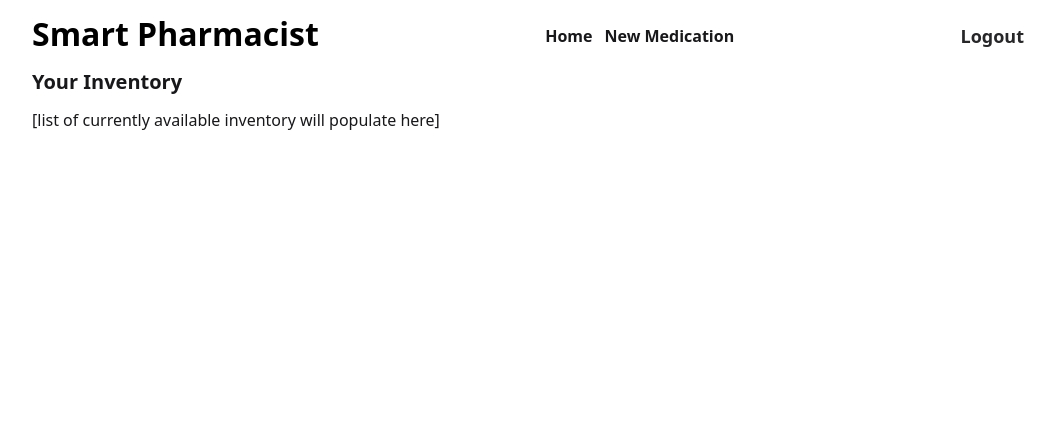
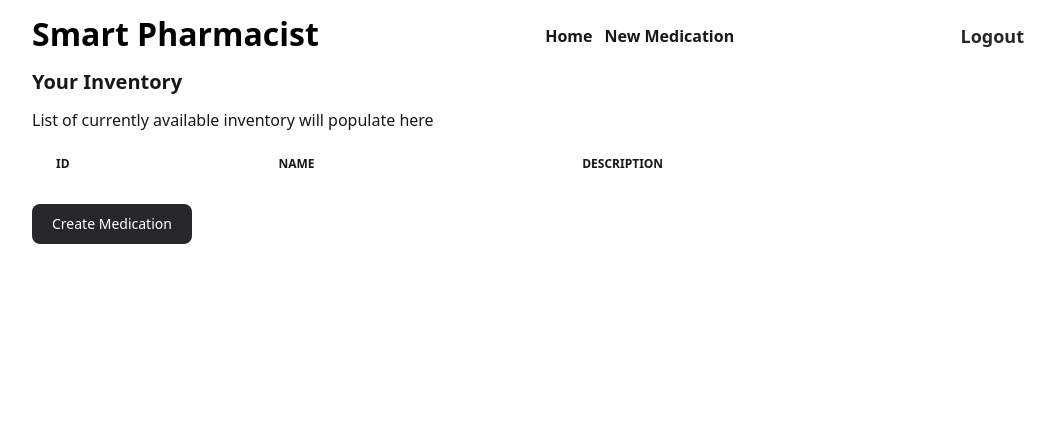
Before and after one commit to Victor-M16/Smart-Pharmacist, a Django app: template smartpharmacist/core/templates/core/pharm-home.html in a window 1280 px wide. Shown: the top 443 px of the page, without its empty margins (112-1167 px from the left). Run offline with Django 3.2, Linux system fonts and the light colour scheme; the template is opened without the code that fills it, so the values that code supplies are empty; some libraries are stand-ins or nearby versions; some web fonts are replaced.

Commit message:
feat: :sparkles: populate medications table with medications using API endpoint

```diff
--- a/smartpharmacist/core/templates/core/pat-home.html
+++ b/smartpharmacist/core/templates/core/pat-home.html
@@ -2,5 +2,6 @@
 <div>
   <p class="text-xl text-zinc-900 font-bold py-3 dark:text-zinc-50">Your prescriptions</p>
   <p class="mb-3 text-zinc-900 dark:text-zinc-200">[list of previously given prescriptions will populate here]</p>
+
 </div>
 {% endblock content%}
--- a/smartpharmacist/core/templates/core/pharm-home.html
+++ b/smartpharmacist/core/templates/core/pharm-home.html
@@ -1,6 +1,64 @@
 {% extends "core/pharm-base.html"%} {% block content%}
 <div>
-  <p class="text-xl text-zinc-900 font-bold py-3 dark:text-zinc-50">Your Inventory</p>
-  <p class="mb-3 text-zinc-900 dark:text-zinc-200">[list of currently available inventory will populate here]</p>
+  <p class="text-xl text-zinc-900 font-bold py-3 dark:text-zinc-50">
+    Your Inventory
+  </p>
+  <p class="mb-3 text-zinc-900 dark:text-zinc-200">
+    List of currently available inventory will populate here
+  </p>
+
+  <!-- inventory table -->
+
+  <div class="relative overflow-x-auto mb-5">
+    <table
+      class="w-full text-sm text-left rtl:text-right text-zinc-500 dark:text-zinc-400"
+    >
+      <thead class="text-xs text-zinc-900 uppercase dark:text-zinc-400">
+        <tr>
+          <th scope="col" class="px-6 py-3">ID</th>
+          <th scope="col" class="px-6 py-3">Name</th>
+          <th scope="col" class="px-6 py-3">Description</th>
+        </tr>
+      </thead>
+      <tbody id="table-body">
+      <!-- Dynamically generated from database -->
+      </tbody>
+    </table>
+  </div>
+
+  <!-- create medication button -->
+  <button
+      type="button"
+      class="text-white bg-zinc-800 hover:bg-zinc-900 focus:outline-none focus:ring-4 focus:ring-zinc-300 font-medium rounded-lg text-sm px-5 py-2.5 me-2 mb-2 dark:bg-zinc-800 dark:hover:bg-zinc-900 dark:focus:ring-zinc-700 dark:border-zinc-700 transition"
+    >
+      <a href="{% url 'new-medication' %}">Create Medication</a>
+    </button>
 </div>
+
+<script>
+  document.addEventListener("DOMContentLoaded", function () {
+    fetch("api/medications")
+      .then(response => response.json())
+      .then(data => {
+        const tableBody = document.getElementById("table-body");
+        data.forEach((medication) => {
+          const row = `
+          <tr class="bg-zinc-50 dark:bg-zinc-800">
+          <th
+            scope="row"
+            class="px-6 py-4 font-medium text-zinc-900 whitespace-nowrap dark:text-zinc-50"
+          >
+            ${medication.id}
+          </th>
+          <td class="px-6 py-4">${medication.name}</td>
+          <td class="px-6 py-4">${medication.description}</td>
+        </tr>
+
+          `;
+          tableBody.innerHTML += row;
+        });
+      })
+      .catch(error => console.error('Error fetching medications: ', error));
+  });
+</script>
 {% endblock content %}
```
